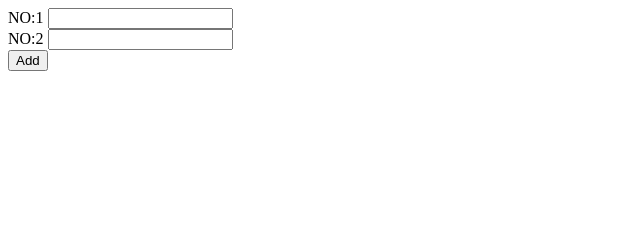
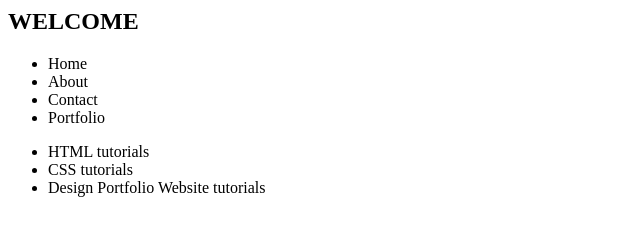
Before and after one commit to sejalkataria/JS-BOOTCAMP, a plain HTML site: page PRACTICEDOM/index.html in a window 1280 px wide. Shown: the whole page, without its empty margins (0-640 px from the left). Drawn offline with Linux system fonts and the light colour scheme.

Commit message:
added navigation section

```diff
--- a/PRACTICEDOM/index.html
+++ b/PRACTICEDOM/index.html
@@ -2,37 +2,27 @@
 
 <head>
     <title>GIT PRACTICE</title>
+
+
 </head>
 
 <body>
-    <div>
-        NO:1 <input type="text" id="no1" onfocus="changeColor(this)" onblur="changeColorOnBlur(this)">
-    </div>
-    <div>
-        NO:2 <input type="text" id="no2" onfocus="changeColor(this)" onblur="changeColorOnBlur(this)">
-    </div>
-    <div>
-        <button id="add" onclick="add()">Add</button>
-    </div>
-    <div>
-        <h3 id="answer"></h3>
-    </div>
+    <h2>WELCOME</h2>
+    <ul>
+        <li>Home</li>
+        <li>About</li>
+        <li>Contact</li>
+        <li>Portfolio</li>
+    </ul>
+    <section id="tutorials">
+        <ul>
+            <li>HTML tutorials</li>
+            <li>CSS tutorials</li>
+            <li>Design Portfolio Website tutorials</li>
 
-    <script>
-        function add() {
-            const n1 = parseFloat(document.getElementById("no1").value)
-            const n2 = parseFloat(document.getElementById("no2").value)
-            const sum = n1 + n2
-            document.getElementById("answer").innerText = sum
-        }
-        function changeColor(element) {
-            console.log("element", element)
-            element.style.backgroundColor = "aqua"
-        }
-        function changeColorOnBlur(element){
-            element.style.backgroundColor="white"
-        }
+        </ul>
+    </section>
+</body>
 
-    </script>
 
 </html>
```
